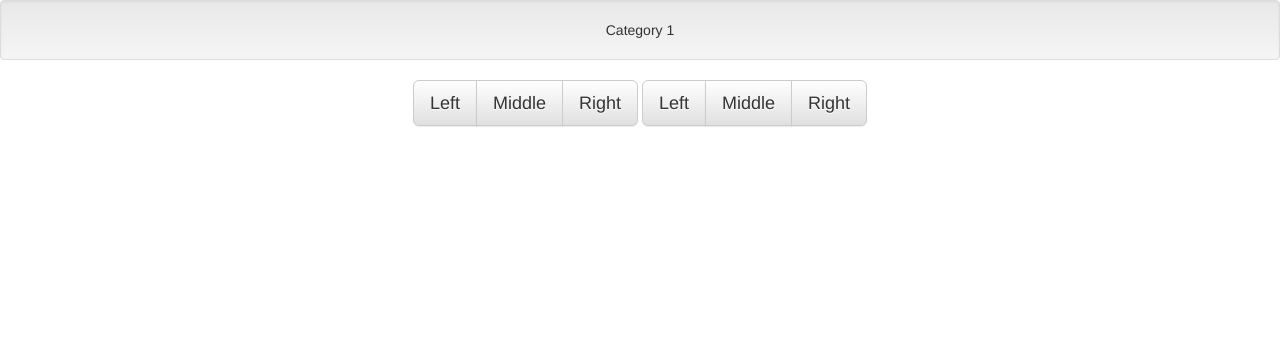
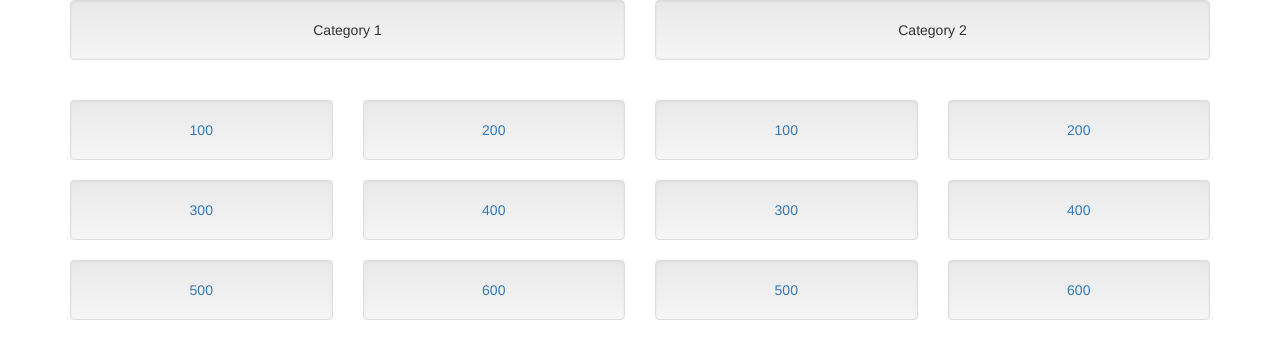
Before and after one commit to karenjiang/Prism, a plain HTML site: page game.html in a window 1280 px wide. Drawn offline with nearby package versions, Linux system fonts and the light colour scheme.

Commit message:
Updates to game.html
Jeopardy buttons added, still unlinked

```diff
--- a/game.html
+++ b/game.html
@@ -1,6 +1,9 @@
 <!Doctype HTML>
 <html>
-	<head>
+	<head lang="us-en">
+
+    	<meta charset="utf-8">
+
 		<!-- Latest compiled and minified CSS -->
 		<link rel="stylesheet" href="https://maxcdn.bootstrapcdn.com/bootstrap/3.3.6/css/bootstrap.min.css" integrity="sha384-1q8mTJOASx8j1Au+a5WDVnPi2lkFfwwEAa8hDDdjZlpLegxhjVME1fgjWPGmkzs7" crossorigin="anonymous">
 
@@ -9,6 +12,7 @@
 
 		<!-- Latest compiled and minified JavaScript -->
 		<script src="https://maxcdn.bootstrapcdn.com/bootstrap/3.3.6/js/bootstrap.min.js" integrity="sha384-0mSbJDEHialfmuBBQP6A4Qrprq5OVfW37PRR3j5ELqxss1yVqOtnepnHVP9aJ7xS" crossorigin="anonymous"></script>
+
 
 		<script>
 			var questions = [
@@ -145,23 +149,93 @@
 
 	</head>
 	<body>
+		<div class="container">
 			<center>
+				<div class="row">
+					<div class="col-md-6">
 						<div class="well" id="category1">
 							<script>
 								document.getElementById("category1").innerHTML = getCategoryTitle(0);
 							</script>
 						</div>
-			<div class="btn-group btn-group-lg" align="center" role="group" aria-label="...">
-	  			<button type="button" class="btn btn-default">Left</button>
-			 	<button type="button" class="btn btn-default">Middle</button>
-				<button type="button" class="btn btn-default">Right</button>
 					</div>
-			<div class="btn-group btn-group-lg" align="center" role="group" aria-label="...">
-	  			<button type="button" class="btn btn-default">Left</button>
-			 	<button type="button" class="btn btn-default">Middle</button>
-				<button type="button" class="btn btn-default">Right</button>
+					<div class="col-md-6">
+						<div class="well" id="category2">
+							<script>
+								document.getElementById("category2").innerHTML = getCategoryTitle(1);
+							</script>
+						</div>
+					</div>
+				</div>
+				<br>
+				<div class="row">
+					<div class="col-md-3">
+			  			<div class="well">
+							<a href="#">100</a>
+						</div>
+					</div>
+					<div class="col-md-3">
+			  			<div class="well">
+							<a href="#">200</a>
+						</div>
+					</div>
+					<div class="col-md-3">
+			  			<div class="well">
+							<a href="#">100</a>
+						</div>
+					</div>
+					<div class="col-md-3">
+			  			<div class="well">
+							<a href="#">200</a>
+						</div>
+					</div>
+				</div>
+				<div class="row">
+					<div class="col-md-3">
+			  			<div class="well">
+							<a href="#">300</a>
+						</div>
+					</div>
+					<div class="col-md-3">
+			  			<div class="well">
+							<a href="#">400</a>
+						</div>
+					</div>
+					<div class="col-md-3">
+			  			<div class="well">
+							<a href="#">300</a>
+						</div>
+					</div>
+					<div class="col-md-3">
+			  			<div class="well">
+							<a href="#">400</a>
+						</div>
+					</div>
+				</div>
+				<div class="row">
+					<div class="col-md-3">
+			  			<div class="well">
+							<a href="#">500</a>
+						</div>
+					</div>
+					<div class="col-md-3">
+			  			<div class="well">
+							<a href="#">600</a>
+						</div>
+					</div>
+					<div class="col-md-3">
+			  			<div class="well">
+							<a href="#">500</a>
+						</div>
+					</div>
+					<div class="col-md-3">
+			  			<div class="well">
+							<a href="#">600</a>
+						</div>
+					</div>
 				</div>
 			</center>
+		</div>
 
 		<!--<canvas id="myCanvas" width="200" height="100" style="border:1px solid #000000;">
 			<a class="btn btn-primary btn-lg" href="#" role="button">Play!</a>
```
Lines whose indentation alone changed are shown as unchanged.
